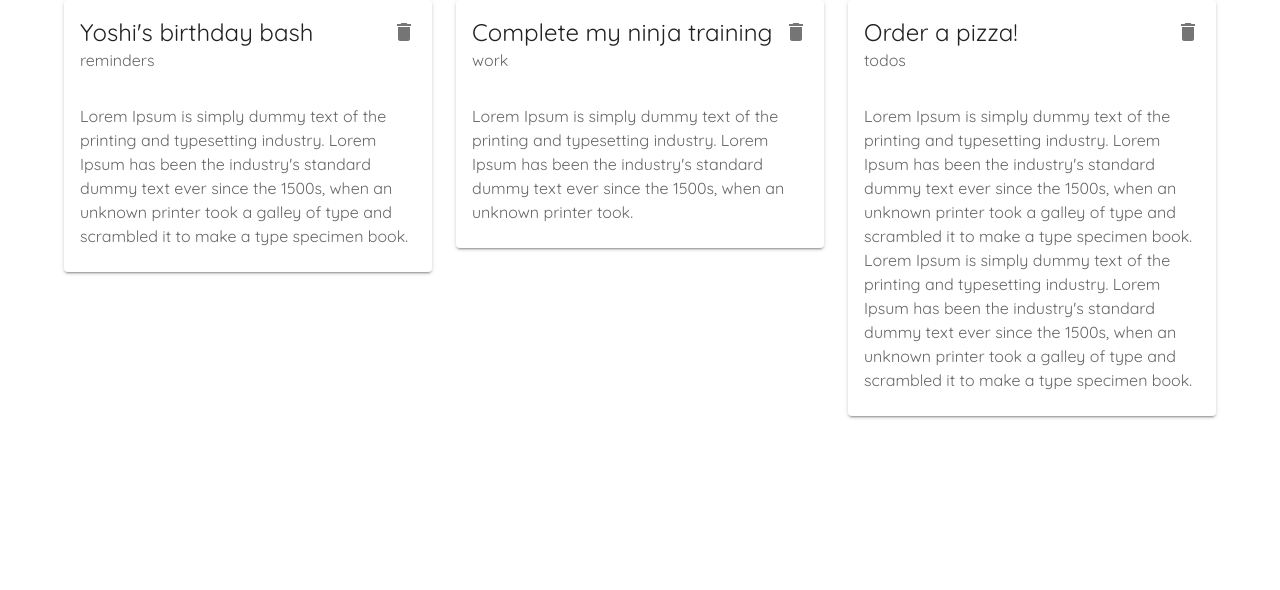
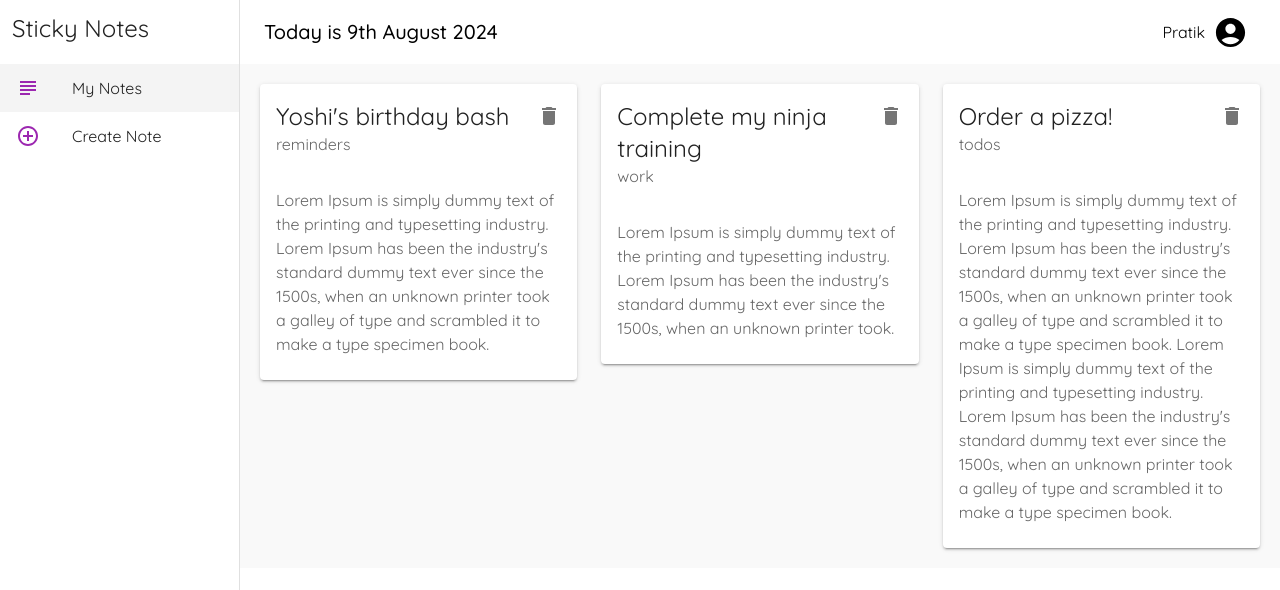
Before and after one commit to PratikNichit/note-app, a React (Create React App) app: page / in a window 1280 px wide. Shown: the top 590 px of the page. Built offline with nearby package versions, Linux system fonts and the light colour scheme; data requests are answered from the project's data file.

Commit message:
Appbar and Drawer Done !!

```diff
--- a/package.json
+++ b/package.json
@@ -10,6 +10,7 @@
     "@testing-library/jest-dom": "^5.17.0",
     "@testing-library/react": "^13.4.0",
     "@testing-library/user-event": "^13.5.0",
+    "date-fns": "^3.6.0",
     "react": "^18.3.1",
     "react-dom": "^18.3.1",
     "react-router-dom": "^6.26.0",
--- a/src/App.js
+++ b/src/App.js
@@ -4,7 +4,9 @@ import Notes from "./pages/notes";
 import Create from "./pages/create";
 import { createTheme, ThemeProvider } from "@mui/material";
 import { purple } from "@mui/material/colors";
-const customeTheam = createTheme({
+import Layout from "./components/layout";
+
+const customTheme = createTheme({
   palette: {
     primary: purple,
   },
@@ -15,11 +17,13 @@ const customeTheam = createTheme({
 
 function App() {
   return (
-    <ThemeProvider theme={customeTheam}>
-      <Routes>
-        <Route path="/" element={<Notes />} />
-        <Route path="/create" element={<Create />} />
-      </Routes>
+    <ThemeProvider theme={customTheme}>
+      <Layout>
+        <Routes>
+          <Route path="/" element={<Notes />} />
+          <Route path="/create" element={<Create />} />
+        </Routes>
+      </Layout>
     </ThemeProvider>
   );
 }
--- /dev/null
+++ b/src/components/layout.jsx
@@ -0,0 +1,122 @@
+import {
+  AddCircleOutlineOutlined,
+  SubjectOutlined,
+  Menu as MenuIcon,
+  AccountCircle,
+} from "@mui/icons-material";
+import {
+  Drawer,
+  Typography,
+  Box,
+  List,
+  ListItemIcon,
+  ListItemText,
+  ListItemButton,
+  AppBar,
+  Toolbar,
+  IconButton,
+  Button,
+} from "@mui/material";
+import { format } from "date-fns";
+import React from "react";
+import { useLocation, useNavigate } from "react-router-dom";
+
+const drawerWidth = 240;
+const menuItem = [
+  {
+    text: "My Notes",
+    path: "/",
+    icon: <SubjectOutlined color="secondary" />,
+  },
+  {
+    text: "Create Note",
+    path: "/create",
+    icon: <AddCircleOutlineOutlined color="secondary" />,
+  },
+];
+
+const Layout = ({ children }) => {
+  const navigate = useNavigate();
+  const location = useLocation();
+
+  const customStyle = {
+    page: {
+      background: "#f9f9f9",
+      width: `calc(100% - ${drawerWidth}px)`,
+      padding: "20px",
+      marginTop: "64px", // Adjust for the AppBar height
+    },
+    drawer: {
+      width: drawerWidth,
+      "& .MuiDrawer-paper": {
+        width: drawerWidth,
+        boxSizing: "border-box",
+      },
+    },
+    active: {
+      background: "#f4f4f4",
+    },
+    appBar: {
+      zIndex: (theme) => theme.zIndex.drawer + 1, // Ensure AppBar is above Drawer
+      width: `calc(100% - ${drawerWidth}px)`, // Adjusted width
+      backgroundColor: "#ffffff", // Set AppBar color to white
+      color: "#000000", // Set text color to black for contrast
+    },
+    toolbar: {
+      display: "flex",
+      justifyContent: "space-between", // Space out title and action icons
+    },
+  };
+
+  return (
+    <Box sx={{ display: "flex" }}>
+      {/* App Bar */}
+      <AppBar position="fixed" sx={customStyle.appBar} elevation={0}>
+        <Toolbar sx={customStyle.toolbar}>
+          {/* Left side of the AppBar */}
+          <Box sx={{ display: "flex", alignItems: "center" }}>
+            <Typography variant="h6" component="div">
+              Today is {format(new Date(), "do MMMM Y")}
+            </Typography>
+          </Box>
+
+          <Box sx={{ display: "flex", alignItems: "center" }}>
+            <Typography variant="body1">Pratik</Typography>
+            <IconButton
+              color="inherit"
+              onClick={() => console.log("Profile clicked")}
+            >
+              <AccountCircle sx={{ fontSize: 35 }} />
+            </IconButton>
+          </Box>
+        </Toolbar>
+      </AppBar>
+
+      {/* Side Drawer */}
+      <Drawer sx={customStyle.drawer} variant="permanent" anchor="left">
+        <Box>
+          <Typography variant="h5" sx={{ padding: "12px" }}>
+            Sticky Notes
+          </Typography>
+        </Box>
+        <List>
+          {menuItem.map((item) => (
+            <ListItemButton
+              onClick={() => navigate(item.path)}
+              key={item.text}
+              sx={location.pathname === item.path ? customStyle.active : null}
+            >
+              <ListItemIcon>{item.icon}</ListItemIcon>
+              <ListItemText primary={item.text} />
+            </ListItemButton>
+          ))}
+        </List>
+      </Drawer>
+
+      {/* Page Content */}
+      <Box sx={customStyle.page}>{children}</Box>
+    </Box>
+  );
+};
+
+export default Layout;
--- a/src/pages/notes.jsx
+++ b/src/pages/notes.jsx
@@ -31,7 +31,7 @@ const Notes = () => {
   };
 
   return (
-    <Container>
+    <>
       {error && <p>Error: {error}</p>}
       <Grid container spacing={3}>
         {notes.map((note) => (
@@ -40,7 +40,7 @@ const Notes = () => {
           </Grid>
         ))}
       </Grid>
-    </Container>
+    </>
   );
 };
 
```
Also changed, not shown: 1 other file (tests, documents, lock files or other folders).
